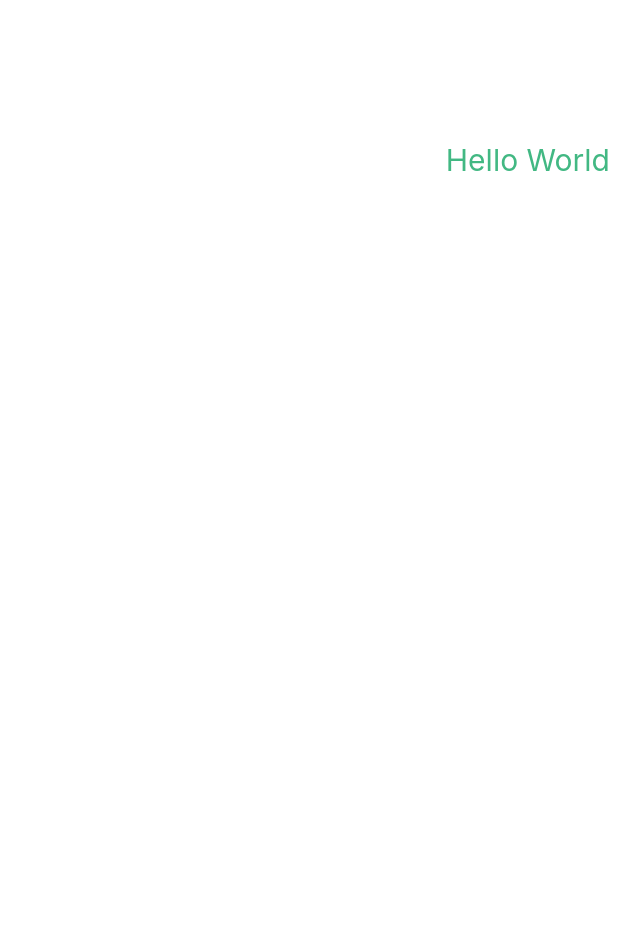
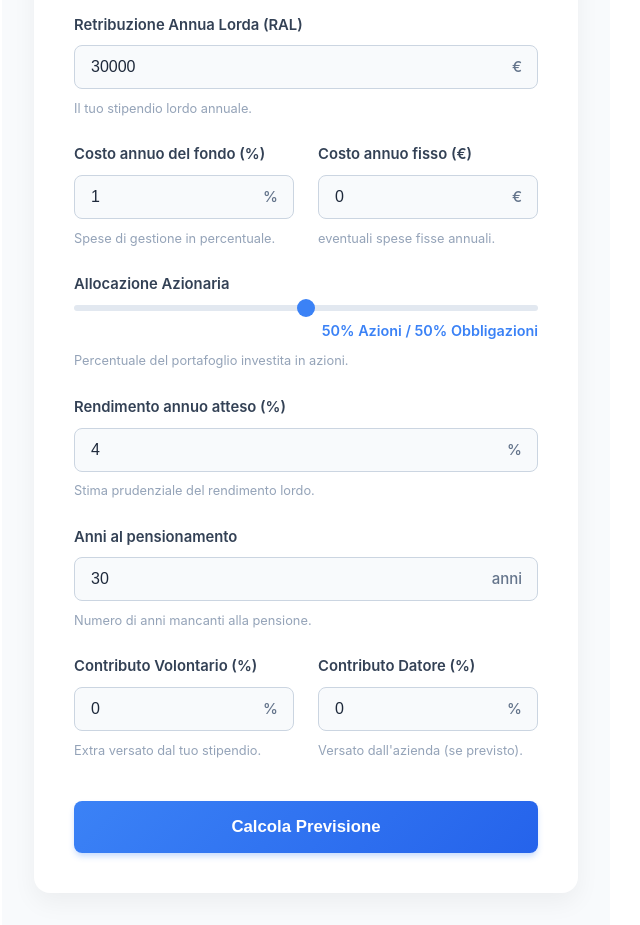
Before and after one commit to tommasogangemi/simula-previdenza, a Vue app: page / in a window 1280 px wide. Shown: the part 240-1165 px from the top of the page, without its empty margins (30-670 px from the left). Before the commit the page ends 800 px from the top, so only its background shows below. Built offline with nearby package versions, Linux system fonts and the light colour scheme; the HTML template or start-up script is replaced by a standard one.

Commit message:
feat: implement pension fund simulator UI with retirement years field

```diff
--- a/src/App.vue
+++ b/src/App.vue
@@ -1,13 +1,365 @@
-<script setup lang="ts"></script>
+<script setup lang="ts">
+import { reactive } from 'vue'
+
+interface PensionFundData {
+  annualSalary: number
+  fundCostPercent: number
+  fundCostFixed: number
+  stockAllocationPercent: number
+  expectedReturnPercent: number
+  yearsToRetirement: number
+  voluntaryContributionPercent: number
+  employerContributionPercent: number
+}
+
+const formData = reactive<PensionFundData>({
+  annualSalary: 30000,
+  fundCostPercent: 1.0,
+  fundCostFixed: 0,
+  stockAllocationPercent: 50,
+  expectedReturnPercent: 4.0,
+  yearsToRetirement: 30,
+  voluntaryContributionPercent: 0,
+  employerContributionPercent: 0,
+})
+
+const submitForm = () => {
+  console.log('Dati simulazione:', JSON.parse(JSON.stringify(formData)))
+  alert('Dati inviati! Controlla la console per i dettagli.')
+}
+</script>
 
 <template>
-  <main>
-    <h1>Hello World</h1>
+  <main class="container">
+    <div class="card">
+      <header>
+        <h1>Simulatore Previdenza Complementare</h1>
+        <p class="subtitle">
+          Scopri quanto potresti accumulare per il tuo futuro. Inserisci i tuoi dati per iniziare la
+          simulazione.
+        </p>
+      </header>
+
+      <form @submit.prevent="submitForm" class="simulation-form">
+        <div class="form-group">
+          <label for="salary">Retribuzione Annua Lorda (RAL)</label>
+          <div class="input-wrapper">
+            <input
+              id="salary"
+              type="number"
+              v-model="formData.annualSalary"
+              min="0"
+              step="1000"
+              required
+            />
+            <span class="suffix">€</span>
+          </div>
+          <small>Il tuo stipendio lordo annuale.</small>
+        </div>
+
+        <div class="form-row">
+          <div class="form-group half">
+            <label for="fundCostPercent">Costo annuo del fondo (%)</label>
+            <div class="input-wrapper">
+              <input
+                id="fundCostPercent"
+                type="number"
+                v-model="formData.fundCostPercent"
+                min="0"
+                max="100"
+                step="0.01"
+              />
+              <span class="suffix">%</span>
+            </div>
+            <small>Spese di gestione in percentuale.</small>
+          </div>
+
+          <div class="form-group half">
+            <label for="fundCostFixed">Costo annuo fisso (€)</label>
+            <div class="input-wrapper">
+              <input
+                id="fundCostFixed"
+                type="number"
+                v-model="formData.fundCostFixed"
+                min="0"
+                step="5"
+              />
+              <span class="suffix">€</span>
+            </div>
+            <small> eventuali spese fisse annuali.</small>
+          </div>
+        </div>
+
+        <div class="form-group">
+          <label for="stockAllocation">Allocazione Azionaria</label>
+          <div class="range-wrapper">
+            <input
+              id="stockAllocation"
+              type="range"
+              v-model="formData.stockAllocationPercent"
+              min="0"
+              max="100"
+              step="5"
+            />
+            <span class="range-value"
+              >{{ formData.stockAllocationPercent }}% Azioni /
+              {{ 100 - formData.stockAllocationPercent }}% Obbligazioni</span
+            >
+          </div>
+          <small>Percentuale del portafoglio investita in azioni.</small>
+        </div>
+
+        <div class="form-group">
+          <label for="expectedReturn">Rendimento annuo atteso (%)</label>
+          <div class="input-wrapper">
+            <input
+              id="expectedReturn"
+              type="number"
+              v-model="formData.expectedReturnPercent"
+              min="-100"
+              max="100"
+              step="0.1"
+            />
+            <span class="suffix">%</span>
+          </div>
+          <small>Stima prudenziale del rendimento lordo.</small>
+        </div>
+
+        <div class="form-group">
+          <label for="yearsToRetirement">Anni al pensionamento</label>
+          <div class="input-wrapper">
+            <input
+              id="yearsToRetirement"
+              type="number"
+              v-model="formData.yearsToRetirement"
+              min="1"
+              max="70"
+              step="1"
+            />
+            <span class="suffix">anni</span>
+          </div>
+          <small>Numero di anni mancanti alla pensione.</small>
+        </div>
+
+        <div class="form-row">
+          <div class="form-group half">
+            <label for="voluntaryContrib">Contributo Volontario (%)</label>
+            <div class="input-wrapper">
+              <input
+                id="voluntaryContrib"
+                type="number"
+                v-model="formData.voluntaryContributionPercent"
+                min="0"
+                max="100"
+                step="0.1"
+              />
+              <span class="suffix">%</span>
+            </div>
+            <small>Extra versato dal tuo stipendio.</small>
+          </div>
+
+          <div class="form-group half">
+            <label for="employerContrib">Contributo Datore (%)</label>
+            <div class="input-wrapper">
+              <input
+                id="employerContrib"
+                type="number"
+                v-model="formData.employerContributionPercent"
+                min="0"
+                max="100"
+                step="0.1"
+              />
+              <span class="suffix">%</span>
+            </div>
+            <small>Versato dall'azienda (se previsto).</small>
+          </div>
+        </div>
+
+        <button type="submit" class="submit-btn">Calcola Previsione</button>
+      </form>
+    </div>
   </main>
 </template>
 
 <style scoped>
+.container {
+  display: flex;
+  justify-content: center;
+  align-items: center;
+  min-height: 100vh;
+  padding: 2rem;
+  background-color: #f8fafc;
+  font-family:
+    'Inter',
+    -apple-system,
+    BlinkMacSystemFont,
+    'Segoe UI',
+    Roboto,
+    sans-serif;
+}
+
+.card {
+  background: white;
+  border-radius: 16px;
+  box-shadow: 0 10px 25px rgba(0, 0, 0, 0.05);
+  padding: 2.5rem;
+  width: 100%;
+  max-width: 600px;
+}
+
+header {
+  margin-bottom: 2rem;
+  text-align: center;
+}
+
 h1 {
-  color: #42b883;
+  font-size: 1.75rem;
+  font-weight: 700;
+  color: #1e293b;
+  margin-bottom: 0.75rem;
+  letter-spacing: -0.025em;
+}
+
+.subtitle {
+  color: #64748b;
+  line-height: 1.5;
+  font-size: 1rem;
+}
+
+.simulation-form {
+  display: flex;
+  flex-direction: column;
+  gap: 1.5rem;
+}
+
+.form-group {
+  display: flex;
+  flex-direction: column;
+  gap: 0.5rem;
+}
+
+.form-row {
+  display: flex;
+  gap: 1.5rem;
+}
+
+.half {
+  flex: 1;
+}
+
+label {
+  font-size: 0.925rem;
+  font-weight: 600;
+  color: #334155;
+}
+
+.input-wrapper {
+  position: relative;
+  display: flex;
+  align-items: center;
+}
+
+input[type='number'],
+input[type='text'] {
+  width: 100%;
+  padding: 0.75rem 1rem;
+  border: 1px solid #cbd5e1;
+  border-radius: 8px;
+  font-size: 1rem;
+  color: #1e293b;
+  transition:
+    border-color 0.2s,
+    box-shadow 0.2s;
+  background: #f8fafc;
+}
+
+input[type='number']:focus {
+  outline: none;
+  border-color: #3b82f6;
+  box-shadow: 0 0 0 3px rgba(59, 130, 246, 0.1);
+  background: white;
+}
+
+.suffix {
+  position: absolute;
+  right: 1rem;
+  color: #64748b;
+  font-weight: 500;
+  pointer-events: none;
+}
+
+small {
+  font-size: 0.8rem;
+  color: #94a3b8;
+  margin-top: 0.1rem;
+}
+
+/* Range slider styling */
+.range-wrapper {
+  display: flex;
+  flex-direction: column;
+  gap: 0.5rem;
+}
+
+input[type='range'] {
+  width: 100%;
+  height: 6px;
+  background: #e2e8f0;
+  border-radius: 3px;
+  outline: none;
+  -webkit-appearance: none;
+}
+
+input[type='range']::-webkit-slider-thumb {
+  -webkit-appearance: none;
+  width: 18px;
+  height: 18px;
+  background: #3b82f6;
+  border-radius: 50%;
+  cursor: pointer;
+  transition: background 0.2s;
+}
+
+input[type='range']::-webkit-slider-thumb:hover {
+  background: #2563eb;
+}
+
+.range-value {
+  font-size: 0.9rem;
+  color: #3b82f6;
+  font-weight: 600;
+  text-align: right;
+}
+
+.submit-btn {
+  margin-top: 1rem;
+  background: linear-gradient(135deg, #3b82f6 0%, #2563eb 100%);
+  color: white;
+  border: none;
+  padding: 1rem;
+  font-size: 1.05rem;
+  font-weight: 600;
+  border-radius: 8px;
+  cursor: pointer;
+  transition:
+    transform 0.1s,
+    box-shadow 0.2s;
+  box-shadow: 0 4px 6px -1px rgba(59, 130, 246, 0.3);
+}
+
+.submit-btn:hover {
+  transform: translateY(-1px);
+  box-shadow: 0 6px 8px -1px rgba(59, 130, 246, 0.4);
+}
+
+.submit-btn:active {
+  transform: translateY(0);
+}
+
+@media (max-width: 600px) {
+  .form-row {
+    flex-direction: column;
+    gap: 1.5rem;
+  }
 }
 </style>
```
